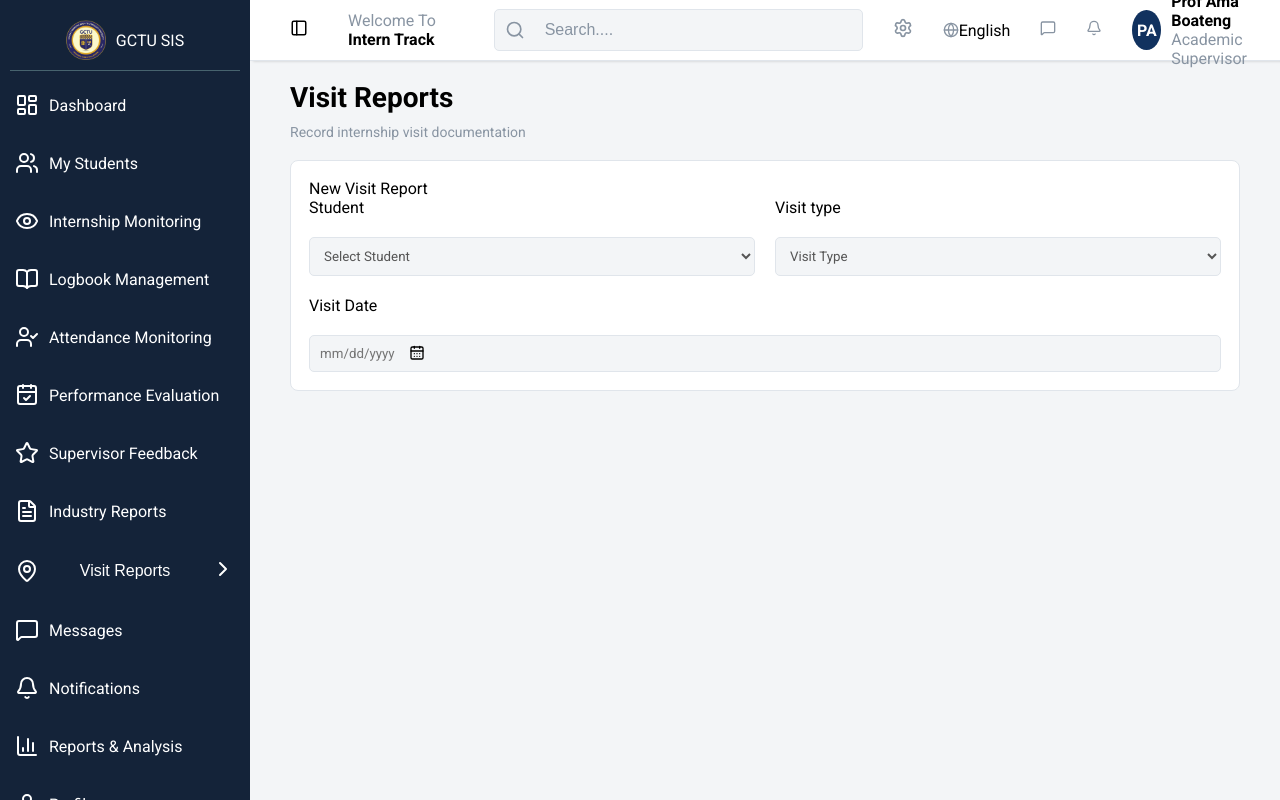
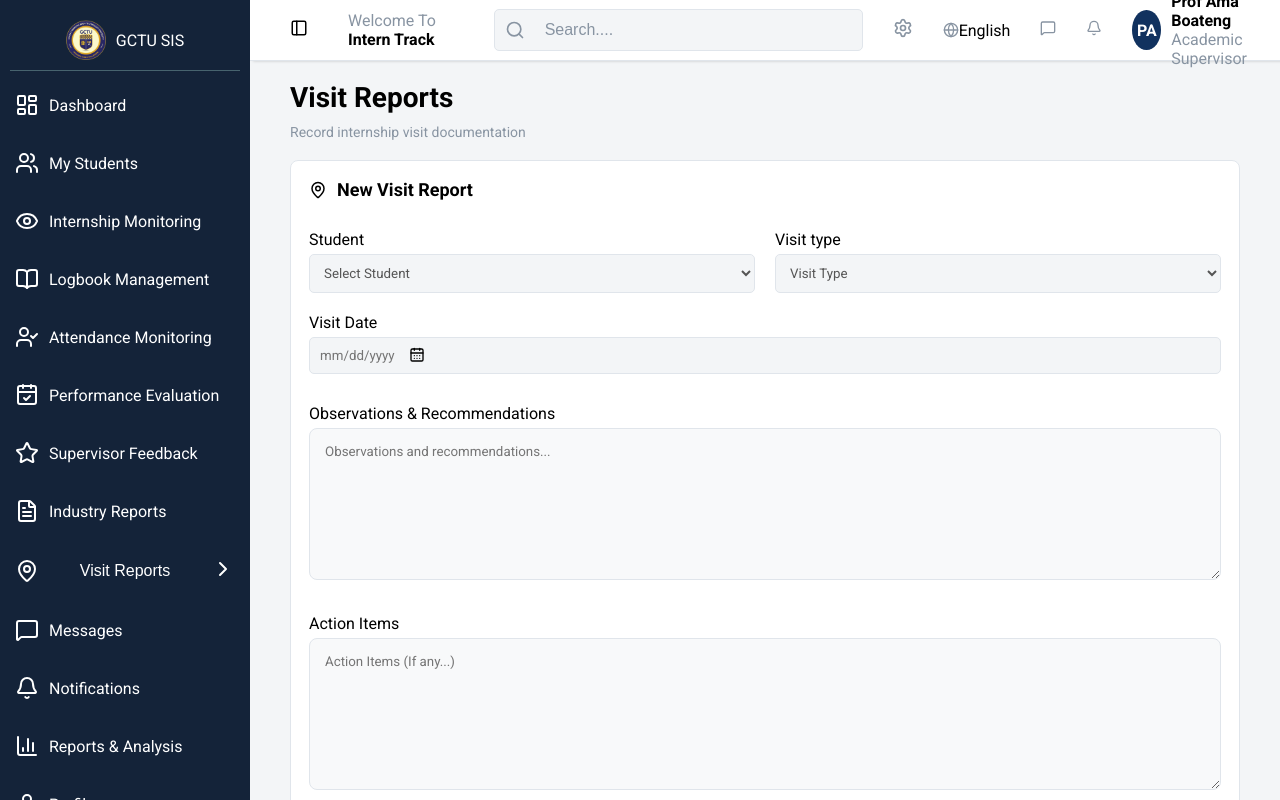
Before and after one commit to Princeaddo1199/GCTU-Student-Internship-System, a React (Vite) app: page /record-visit-report in a window 1280 px wide. Built offline with nearby package versions, Linux system fonts and the light colour scheme.

Commit message:
record visit Upload files
Working on the record visit report page and currently creating the ui for the file upload section

```diff
--- a/src/Pages/RecordVisitReport.jsx
+++ b/src/Pages/RecordVisitReport.jsx
@@ -3,12 +3,13 @@ import DatePicker from "react-datepicker";
 import "react-datepicker/dist/react-datepicker.css";
 import "../STYLES/RecordVisitReport.css";
 import Students from "../Data/studentTable.json";
-import { CalendarDays } from "lucide-react";
+import { CalendarDays, MapPin } from "lucide-react";
 
 export default function RecordVisitReport() {
   const [selectedId, setSelectedId] = useState("");
   const [visitType, setVisitType] = useState("");
   const [selectedDate, setSelectedDate] = useState(null);
+  const [comments, setComments] = useState("");
   // const student = Students.find((s) => s.id === parseInt(selectedId));
 
   return (
@@ -20,12 +21,22 @@ export default function RecordVisitReport() {
         </p>
       </div>
       <div className="recordVisitReportPageMain">
-        <p className="subTitle">New Visit Report</p>
+        <div
+          style={{
+            display: "flex",
+            gap: "10px",
+            alignItems: "center",
+            marginBottom: "10px",
+          }}
+        >
+          <MapPin size={18} />
+          <p className="subTitle">New Visit Report</p>
+        </div>
         <div className="inputSection">
           <div className="selectStudent">
             <label htmlFor="student">Student</label>
             <select
-              className="selectContainer"
+              className="selectStudentContainer"
               value={selectedId}
               onChange={(e) => setSelectedId(e.target.value)}
             >
@@ -40,7 +51,7 @@ export default function RecordVisitReport() {
           <div className="visitType">
             <label htmlFor="visit type">Visit type</label>
             <select
-              className="selectContainer"
+              className="selectVisitContainer"
               value={visitType}
               onChange={(e) => setVisitType(e.target.value)}
             >
@@ -60,13 +71,48 @@ export default function RecordVisitReport() {
                 icon={<CalendarDays />}
                 selected={selectedDate}
                 onChange={(date) => setSelectedDate(date)}
-                className="selectContainer"
+                className="datePickerContainer"
                 placeholderText="mm/dd/yyyy"
                 dateFormat="MM/dd/yyyy"
               />
             </div>
           </div>
         </div>
+        <div className="observationArea">
+          <p style={{ marginTop: "30px" }}>Observations & Recommendations</p>
+          <textarea
+            className="commentsArea"
+            placeholder="Observations and recommendations..."
+            rows="8"
+            value={comments}
+            onChange={(e) => setComments(e.target.value)}
+          />
+        </div>
+        <div className="actionsArea">
+          <p style={{ marginTop: "30px" }}>Action Items</p>
+          <textarea
+            className="actionItemsArea"
+            placeholder="Action Items (If any...)"
+            rows="8"
+            value={comments}
+            onChange={(e) => setComments(e.target.value)}
+          />
+        </div>
+        <div className="attachmentsArea">
+          <p style={{ marginTop: "30px" }}>Attachments</p>
+          <div className="uploadArea">
+            <p style={{ textAlign: "center" }}>
+              Drag & drop files here of click to browse <br />
+              Supports PDF, Images, and documents (max 10mb)
+            </p>
+            <button
+              className="uploadFilesButton"
+              onClick={() => alert("Upload Files logic will go here")}
+            >
+              Choose Files
+            </button>
+          </div>
+        </div>
       </div>
     </>
   );
--- a/src/STYLES/RecordVisitReport.css
+++ b/src/STYLES/RecordVisitReport.css
@@ -10,15 +10,34 @@
     display: flex;
     align-items: center;
     gap: 15px;
+    font-size: 18px;
+    font-weight: bold;
     /* margin: 20px; */
 }
 .selectStudent, .visitType {
   flex: 1;
 }
-.selectContainer {
+.selectStudent {
+  margin-top: 20px;
+}
+.visitType{
+  margin-top: 20px;
+}
+.selectStudentContainer {
   width: 100%;
   padding: 10px;
-  margin-top: 20px;
+  margin-top: 5px;
+  background-color: #f3f5f7;
+  border: 0.5px solid #e0e5eb;
+  border-radius: 5px;
+  box-sizing: border-box;
+  font-family: inherit;
+  color: #555;
+}
+.selectVisitContainer {
+  width: 100%;
+  padding: 10px;
+  margin-top: 5px;
   background-color: #f3f5f7;
   border: 0.5px solid #e0e5eb;
   border-radius: 5px;
@@ -52,6 +71,66 @@
 .react-datepicker__calendar-icon {
   right: 10px !important;
   left: 90px !important;
-  top: 20px !important
+  top:5px !important
 
 }
+.commentsArea {
+  width: 100%;
+  padding: 15px;
+  margin-top: 5px;
+  background-color: #f8f9fa;
+  border: 1px solid #e0e5eb;
+  border-radius: 8px;
+  box-sizing: border-box;
+  font-family: inherit;
+  resize: vertical;
+  color: #555;
+}
+.actionItemsArea {
+  width: 100%;
+  padding: 15px;
+  margin-top: 5px;
+  background-color: #f8f9fa;
+  border: 1px solid #e0e5eb;
+  border-radius: 8px;
+  box-sizing: border-box;
+  font-family: inherit;
+  resize: vertical;
+  color: #555;
+}
+
+.additionalComments::placeholder {
+  color: #8894a2;
+}
+
+.datePickerContainer{
+  width: 100%;
+  padding: 10px;
+  margin-top: 5px;
+  background-color: #f3f5f7;
+  border: 0.5px solid #e0e5eb;
+  border-radius: 5px;
+  box-sizing: border-box;
+  font-family: inherit;
+  color: #555;
+}
+.uploadArea {
+  width: 100%;
+  height: 200px;
+  padding: 15px;
+  margin-top: 5px;
+  background-color: #ffffff;
+  border: 4px dotted #e0e5eb;
+  border-radius: 8px;
+  box-sizing: border-box;
+  font-family: inherit;
+  resize: vertical;
+  color: #555;
+  display: flex;
+  flex-direction: column;
+  align-items: center;
+  justify-content: center;
+}
+.uploadFilesButton{
+
+}
--- a/src/STYLES/SupervisorFeedback.css
+++ b/src/STYLES/SupervisorFeedback.css
@@ -91,3 +91,19 @@
   flex-direction: column;
   gap: 1px;
 }
+.additionalComments {
+  width: 100%;
+  padding: 15px;
+  margin-top: 30px;
+  background-color: #f8f9fa;
+  border: 1px solid #e0e5eb;
+  border-radius: 8px;
+  box-sizing: border-box;
+  font-family: inherit;
+  resize: vertical;
+  color: #555;
+}
+
+.additionalComments::placeholder {
+  color: #8894a2;
+}
```
